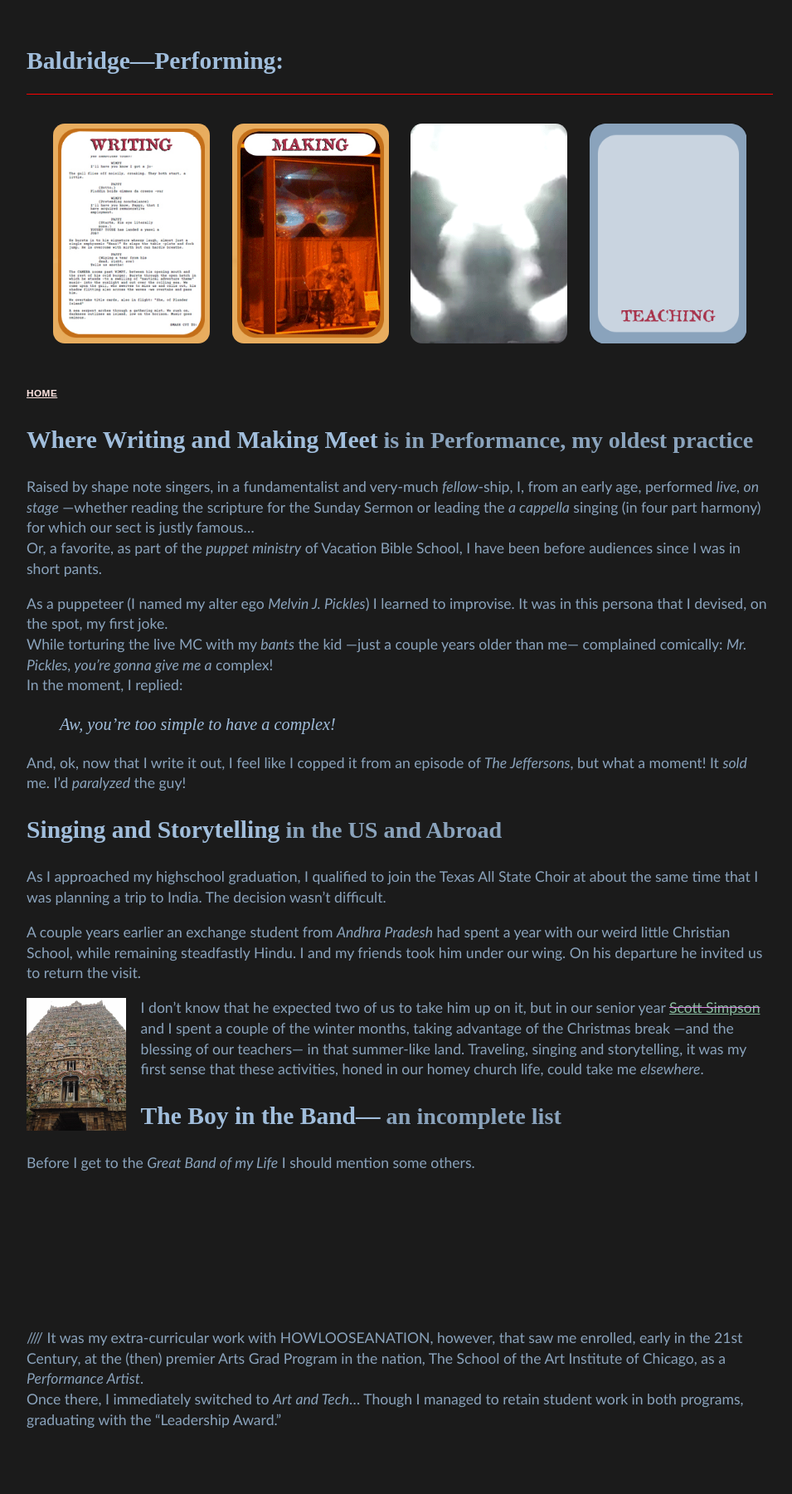
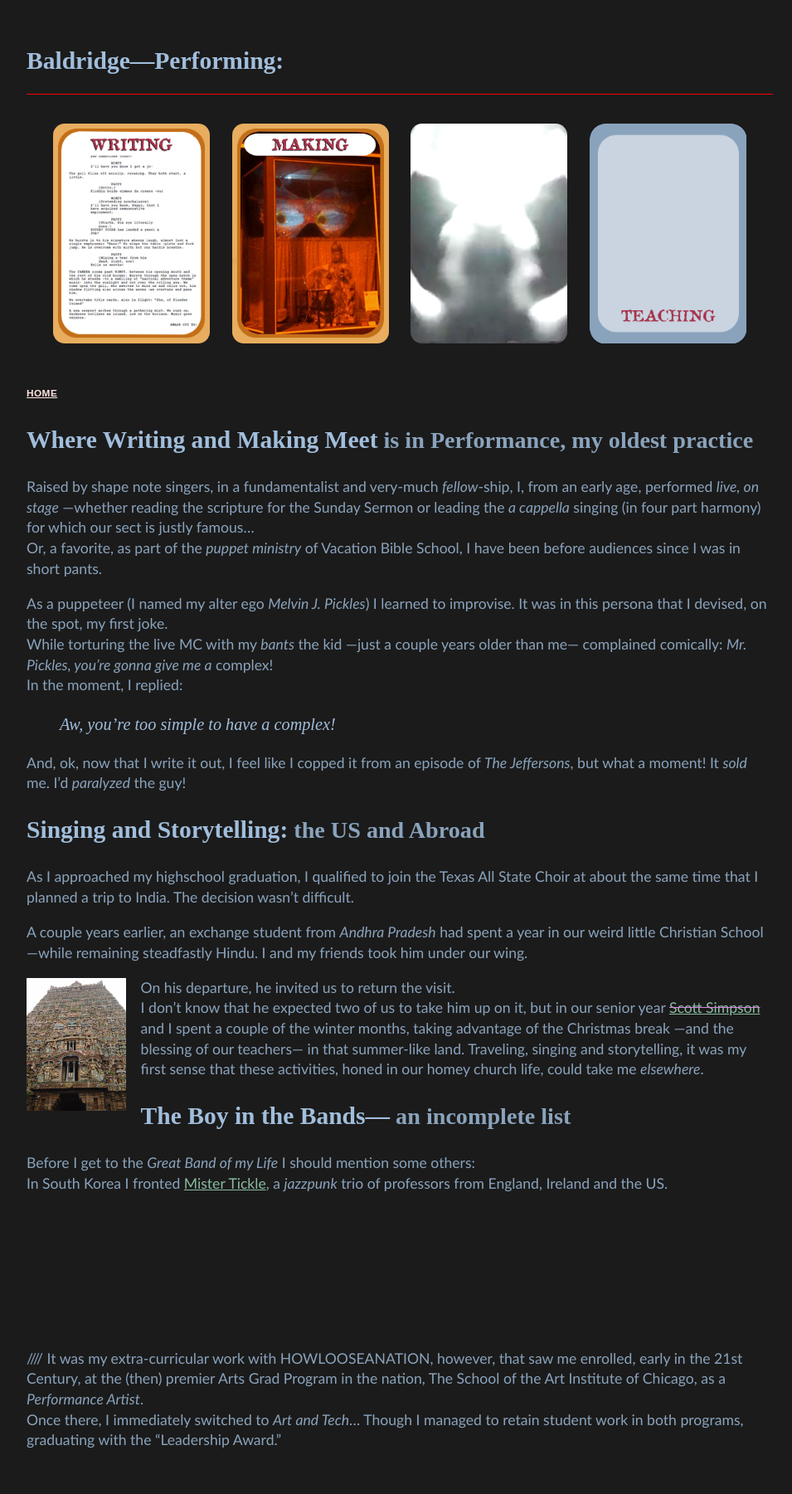
Before and after one commit to Interactimation/portfolio, a Jekyll site: the page built from performing/index.md, in a window 1280 px wide. Shown: the whole page at 83% size, without its empty margins (158-1113 px from the left). Built offline with Jekyll 4.4.1, drawn with Linux system fonts in a browser that asks for light colours; before the commit the page ends 1776 px from its top, so only the background shows below that.

Commit message:
move image up

```diff
--- a/performing/index.md
+++ b/performing/index.md
@@ -42,28 +42,28 @@ In the moment, I replied:
 
 And, ok, now that I write it out, I feel like I copped it from an episode of _The Jeffersons_, but what a moment! It _sold_ me. I'd _paralyzed_ the guy!
 
-## **Singing and Storytelling** in the US and Abroad
+## **Singing and Storytelling:** the US and Abroad
 
-As I approached my highschool graduation, I qualified to join the Texas All State Choir at about the same time that I was planning a trip to India. The decision wasn't difficult.
+As I approached my highschool graduation, I qualified to join the Texas All State Choir at about the same time that I planned a trip to India. The decision wasn't difficult.
 
-A couple years earlier an exchange student from _Andhra Pradesh_ had spent a year with our weird little Christian School, while remaining steadfastly Hindu. I and my friends took him under our wing. On his departure he invited us to return the visit.
-
+A couple years earlier, an exchange student from _Andhra Pradesh_ had spent a year in our weird little Christian School —while remaining steadfastly Hindu. I and my friends took him under our wing.
 <p>
 <a href="{{ "/pix/Kumbakonam.jpg" | relative_url }}" target="_blank">
   <img class="thumb-left"
        src="{{ "/pix/Kumbakonam_thumb.jpg" | relative_url }}"
-       alt="long count poster">
+       alt="indian temple with thousands of gods">
 </a>
-
 </p>
+On his departure, he invited us to return the visit.
 I don't know that he expected two of us to take him up on it, but in our senior year <del>[Scott Simpson](////)</del> and I spent a couple of the winter months, taking advantage of the Christmas break —and the blessing of our teachers— in that summer-like land. Traveling, singing and storytelling, it was my first sense that these activities, honed in our homey church life, could take me _elsewhere_.
 
 
+## **The Boy in the Bands—** an incomplete list
+
+Before I get to the _Great Band of my Life_ I should mention some others:
+In South Korea I fronted <a href="https://soundcloud.com/mistertickle/elephantiasis_blues" target="_blank">Mister Tickle</a>, a _jazzpunk_ trio of professors from England, Ireland and the US.
 
 
-## **The Boy in the Band—** an incomplete list
-
-Before I get to the _Great Band of my Life_ I should mention some others.
 
 
 
```
